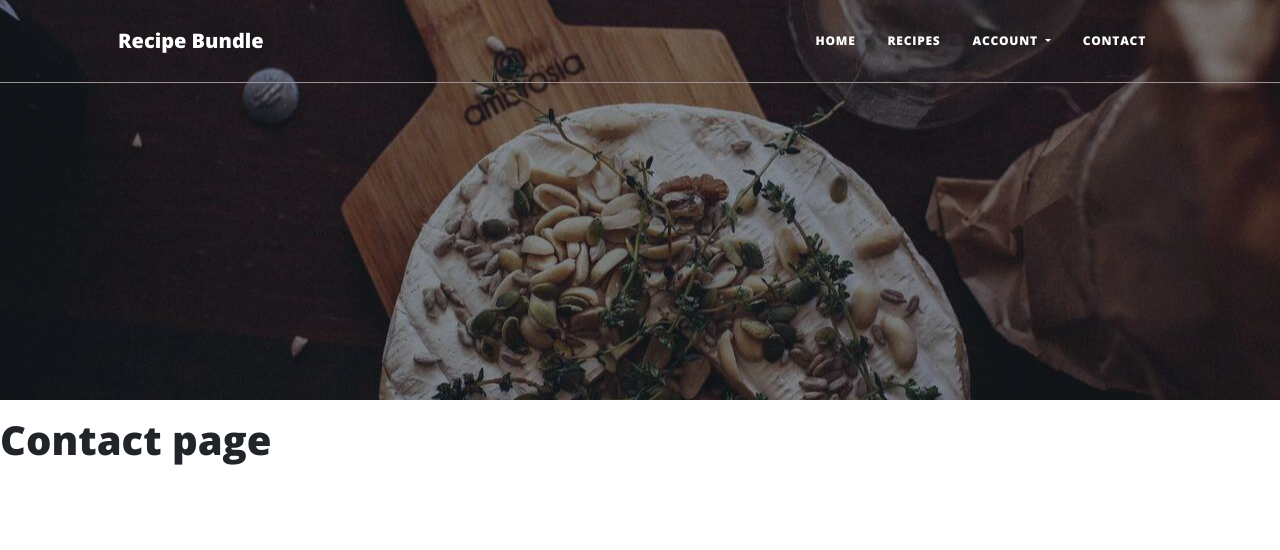
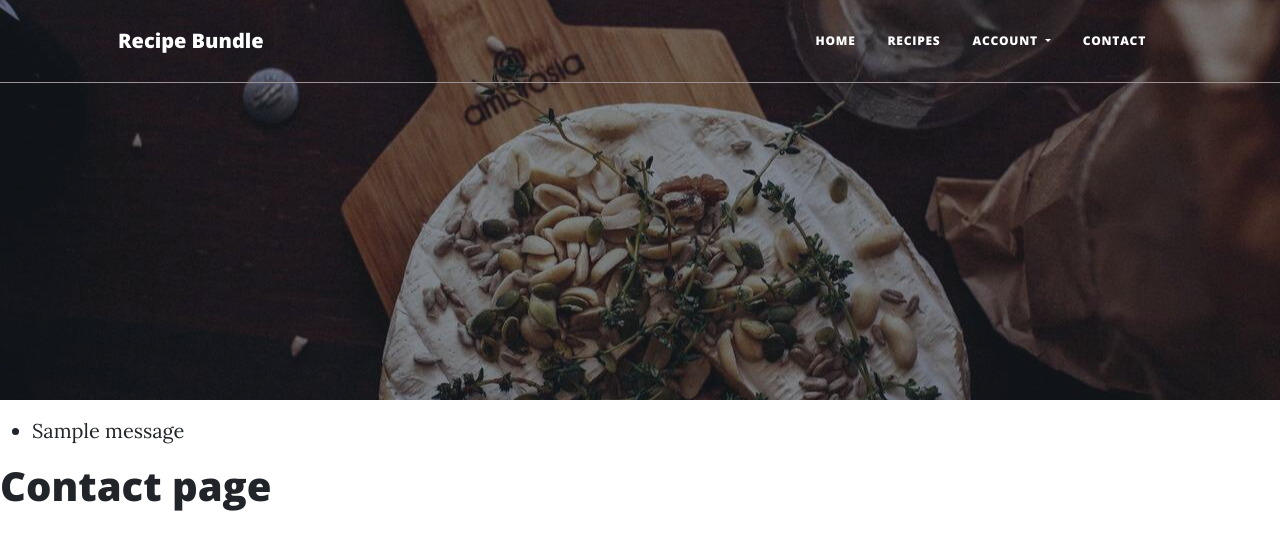
Before and after one commit to ElrieM/MS3-RecipeBundle, a Flask app: page /contact in a window 1280 px wide. Shown: the top 550 px of the page. Run offline with Flask 2, Linux system fonts and the light colour scheme; one stand-in notice (Sample message) is shown; some libraries are stand-ins or nearby versions.

Commit message:
docs: add Flash message container to template for sign-in and registration validation

```diff
--- a/templates/base.html
+++ b/templates/base.html
@@ -65,6 +65,20 @@
 
     </header>
 
+<section>
+    <!-- Flash message -->
+        <!-- Adapted from https://flask.palletsprojects.com/en/2.0.x/patterns/flashing/ -->
+        {% with messages = get_flashed_messages() %}
+            {% if messages %}
+                <ul class=flashes>
+                {% for message in messages %}
+                    <li>{{ message }}</li>
+                {% endfor %}
+                </ul>
+            {% endif %}
+        {% endwith %}
+</section>
+
     {% block content %}
 
     {% endblock %}
```
